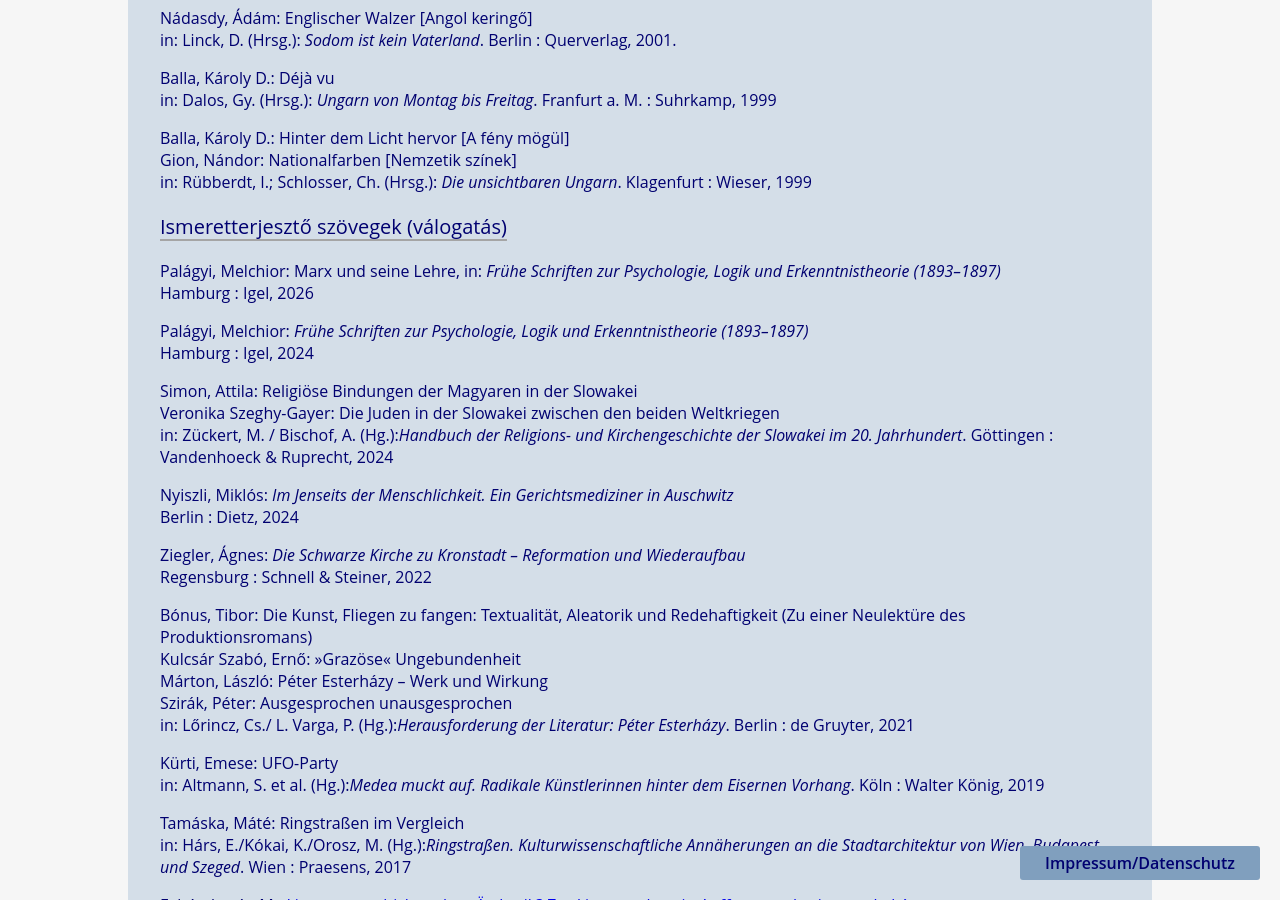
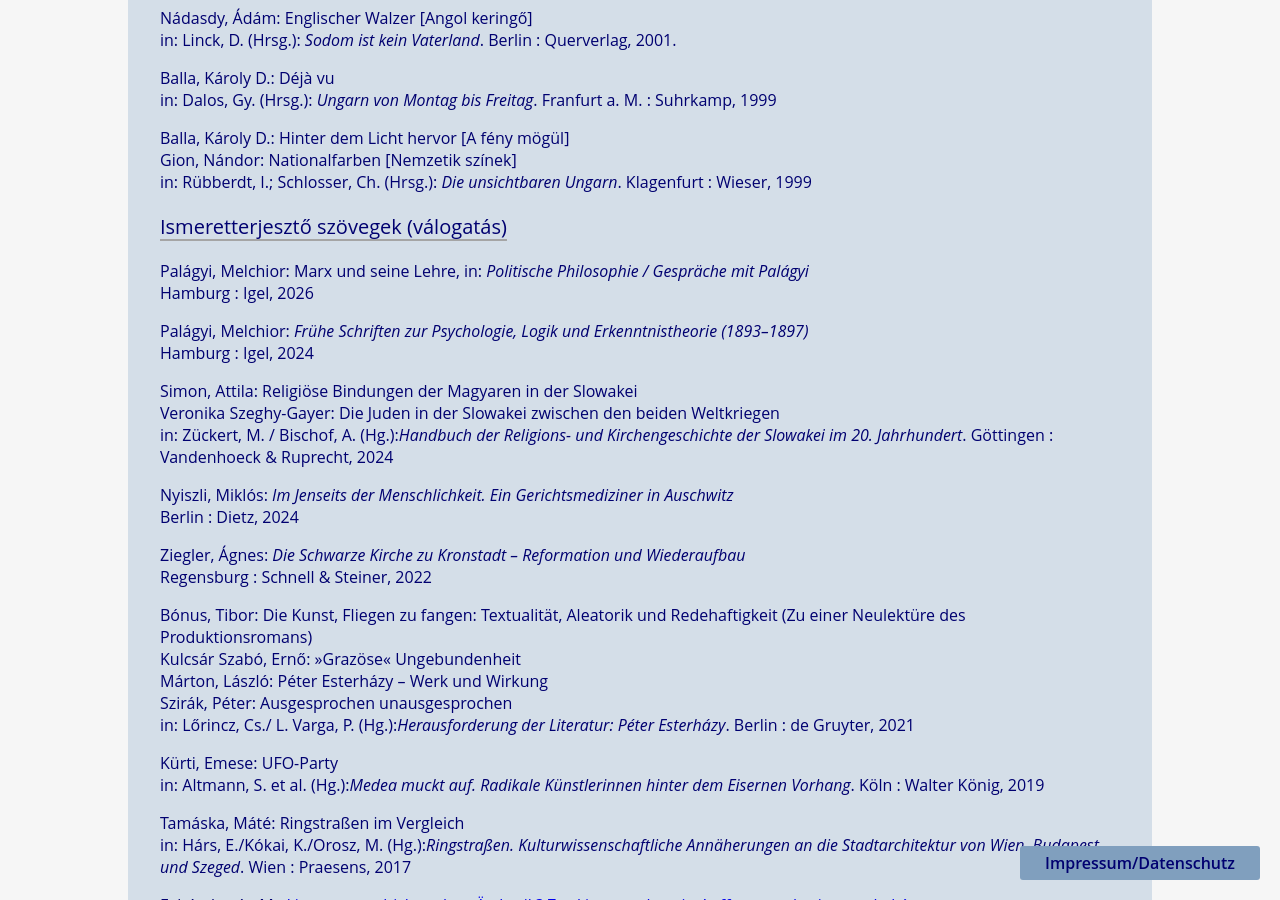
Before and after one commit to rixx/revesz.de, a Jekyll site: the page built from publikationen_ung.md, in a window 1280 px wide and 900 px high, scrolled down 3174 px. Built offline with Jekyll 4.4.1, drawn with Linux system fonts in a browser that asks for light colours.

Commit message:
Update publikationen_ung.md

```diff
--- a/publikationen_ung.md
+++ b/publikationen_ung.md
@@ -85,7 +85,7 @@
 <p>
 
 <h3>Ismeretterjesztő szövegek (válogatás)</h3>
-<p>Palágyi, Melchior: Marx und seine Lehre, in: <span style="font-style:italic;">Frühe Schriften zur Psychologie, Logik und Erkenntnistheorie (1893–1897)</span><br>
+<p>Palágyi, Melchior: Marx und seine Lehre, in: <span style="font-style:italic;">Politische Philosophie / Gespräche mit Palágyi</span><br>
   Hamburg : Igel, 2026</p>
 <p>Palágyi, Melchior: <span style="font-style:italic;">Frühe Schriften zur Psychologie, Logik und Erkenntnistheorie (1893–1897)</span><br>
   Hamburg : Igel, 2024</p>
```
